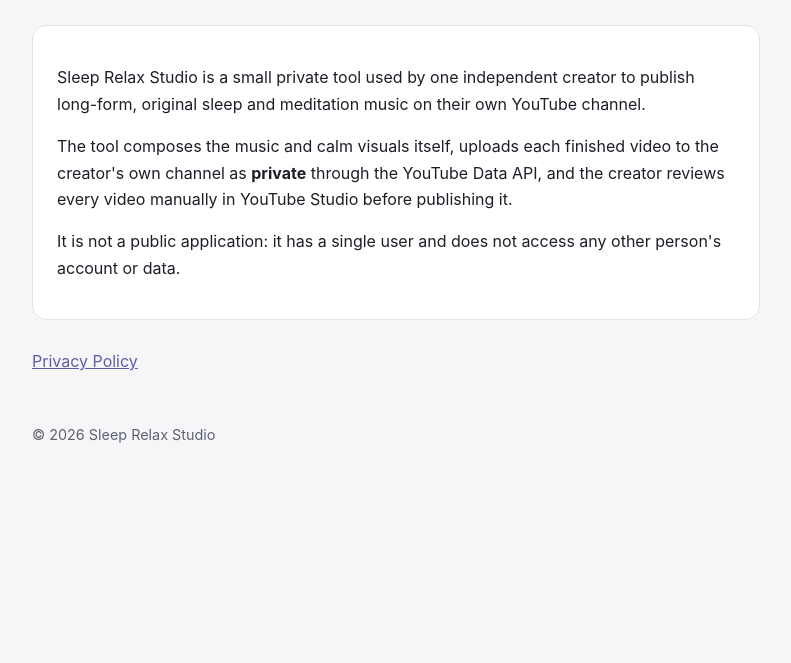
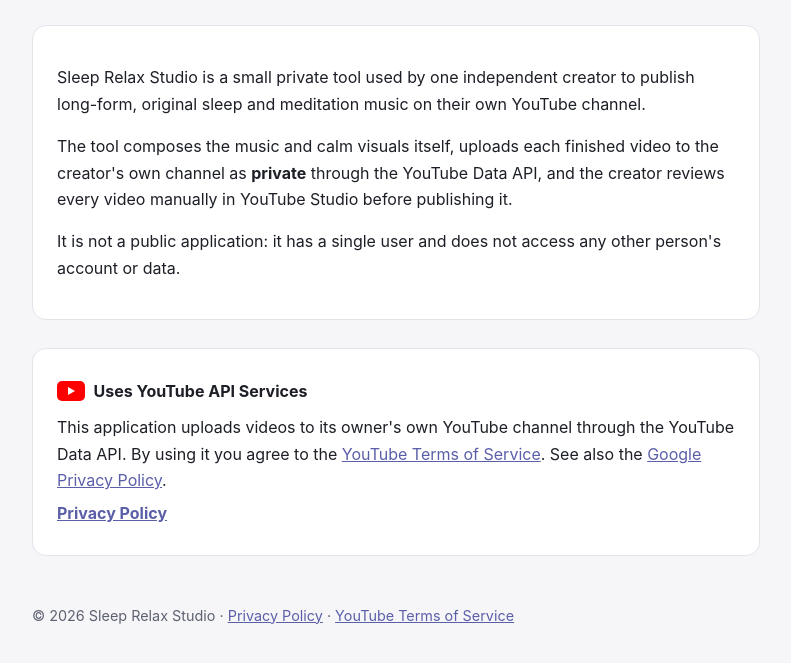
Before and after one commit to WannesVE/WannesVE.github.io, a plain HTML site: page index.html in a window 1280 px wide. Shown: the part 159-822 px from the top of the page, without its empty margins (244-1035 px from the left). Before the commit the page ends 800 px from the top, so only its background shows below. Drawn offline with Linux system fonts and the light colour scheme.

Commit message:
Homepage: YouTube API Services-vermelding en privacylink
Co-Authored-By: Claude Opus 5.5 <noreply@anthropic.com>
Claude-Session: https://claude.ai/code/session_01EPVW8jMM9HigKGT99sjiqu

```diff
--- a/index.html
+++ b/index.html
@@ -9,6 +9,10 @@
 <p>The tool composes the music and calm visuals itself, uploads each finished video to the creator's own channel as <strong>private</strong> through the YouTube Data API, and the creator reviews every video manually in YouTube Studio before publishing it.</p>
 <p>It is not a public application: it has a single user and does not access any other person's account or data.</p>
 </div>
-<p><a href="privacy.html">Privacy Policy</a></p>
-<footer>© 2026 Sleep Relax Studio</footer>
+<div class="card yt">
+<p><span class="ytmark" aria-hidden="true"><svg viewBox="0 0 28 20" width="28" height="20"><rect width="28" height="20" rx="5" fill="#FF0000"/><path d="M11 6l7 4-7 4z" fill="#fff"/></svg></span> <strong>Uses YouTube API Services</strong></p>
+<p>This application uploads videos to its owner's own YouTube channel through the YouTube Data API. By using it you agree to the <a href="https://www.youtube.com/t/terms">YouTube Terms of Service</a>. See also the <a href="https://policies.google.com/privacy">Google Privacy Policy</a>.</p>
+<p><a href="privacy.html"><strong>Privacy Policy</strong></a></p>
+</div>
+<footer>© 2026 Sleep Relax Studio · <a href="privacy.html">Privacy Policy</a> · <a href="https://www.youtube.com/t/terms">YouTube Terms of Service</a></footer>
 </main></body></html>
--- a/style.css
+++ b/style.css
@@ -10,3 +10,4 @@ p,li{color:var(--fg)}
 .card{background:var(--card);border:1px solid var(--line);border-radius:14px;padding:22px 24px;margin:28px 0}
 a{color:var(--accent)}
 footer{margin-top:48px;font-size:.9rem;color:var(--muted)}
+.yt p{margin:.4em 0}.ytmark{display:inline-block;vertical-align:-4px;margin-right:4px}
```
